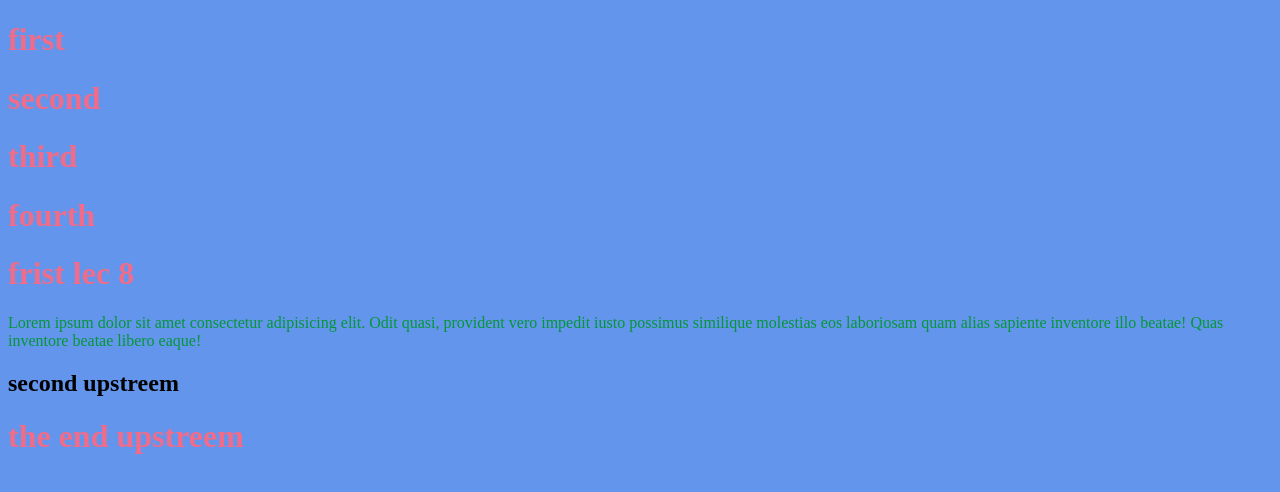
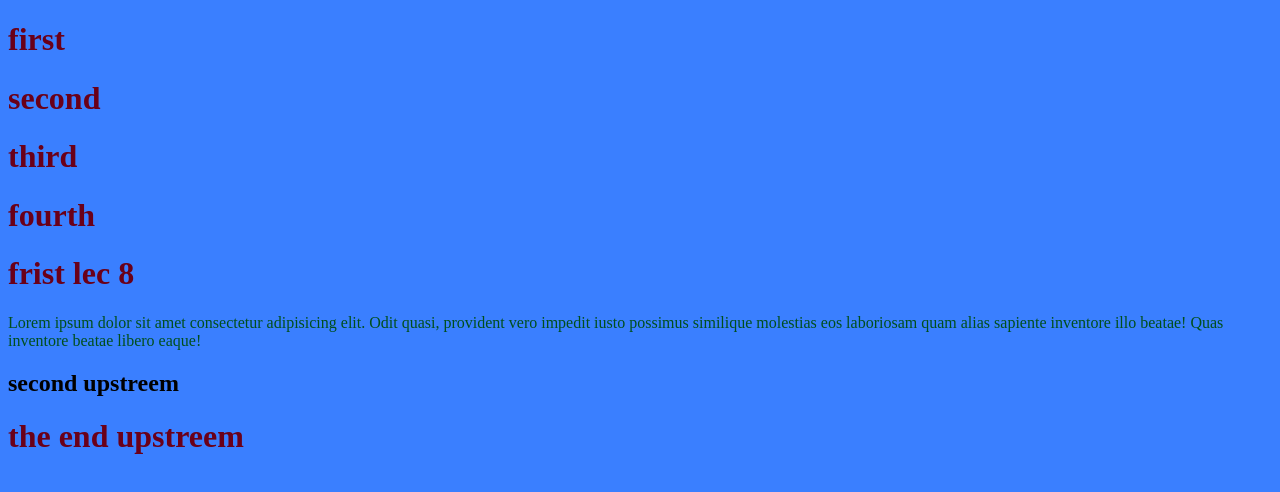
Before and after one commit to SakinaGit/Githublec8, a plain HTML site: page index.html in a window 1280 px wide. Drawn offline with Linux system fonts and the light colour scheme.

Commit message:
update file style.css change color  paragraph and change color  h1 and chang color body

```diff
--- a/style.css
+++ b/style.css
@@ -1,9 +1,9 @@
 body{
-    background-color: cornflowerblue;
+    background-color: rgb(58, 127, 255);
 }
 h1{
-    color: rgb(239, 108, 138);
+    color: rgb(106, 0, 25);
 }
 p{
-    color: rgb(3, 151, 55);
+    color: rgb(0, 79, 28);
 }
```
